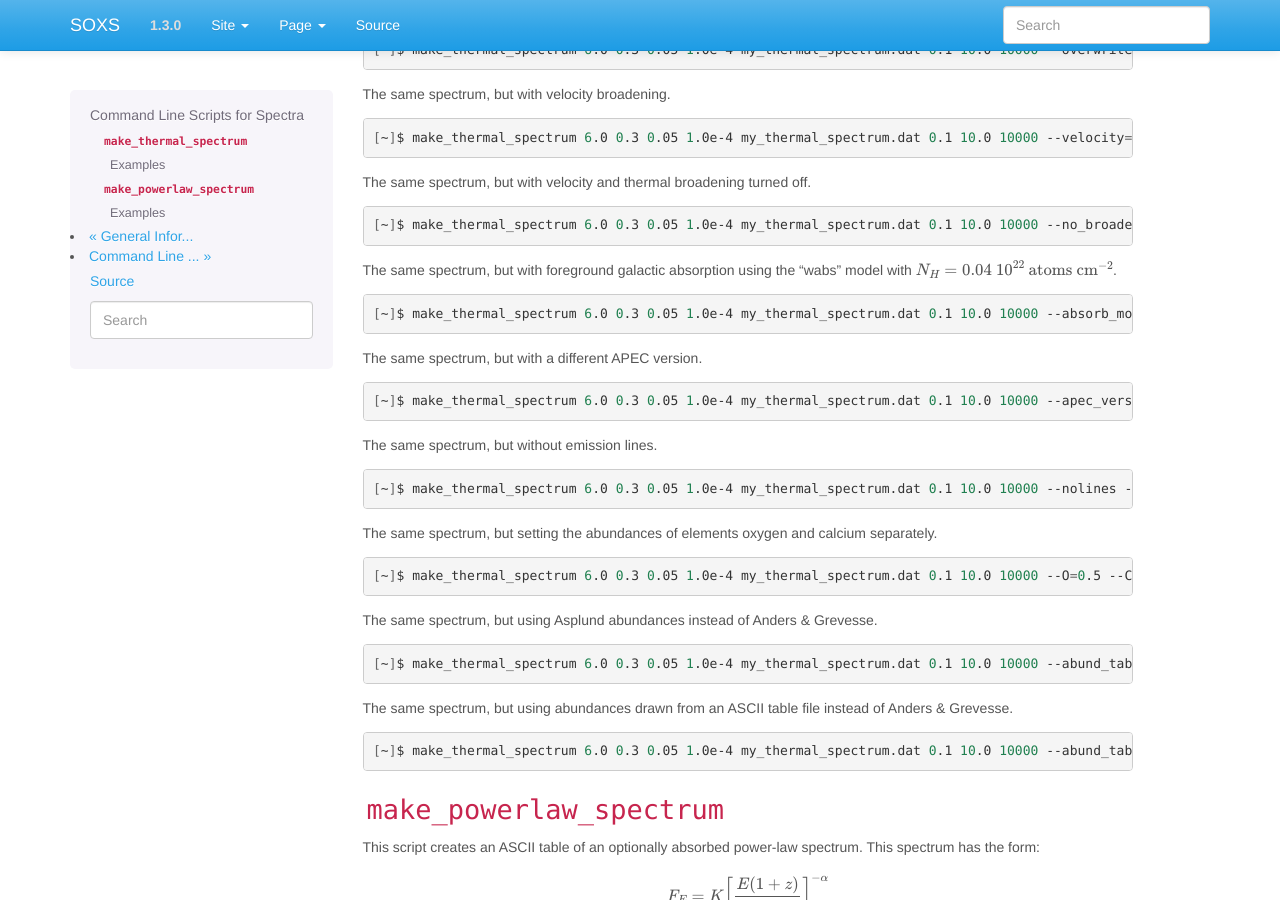
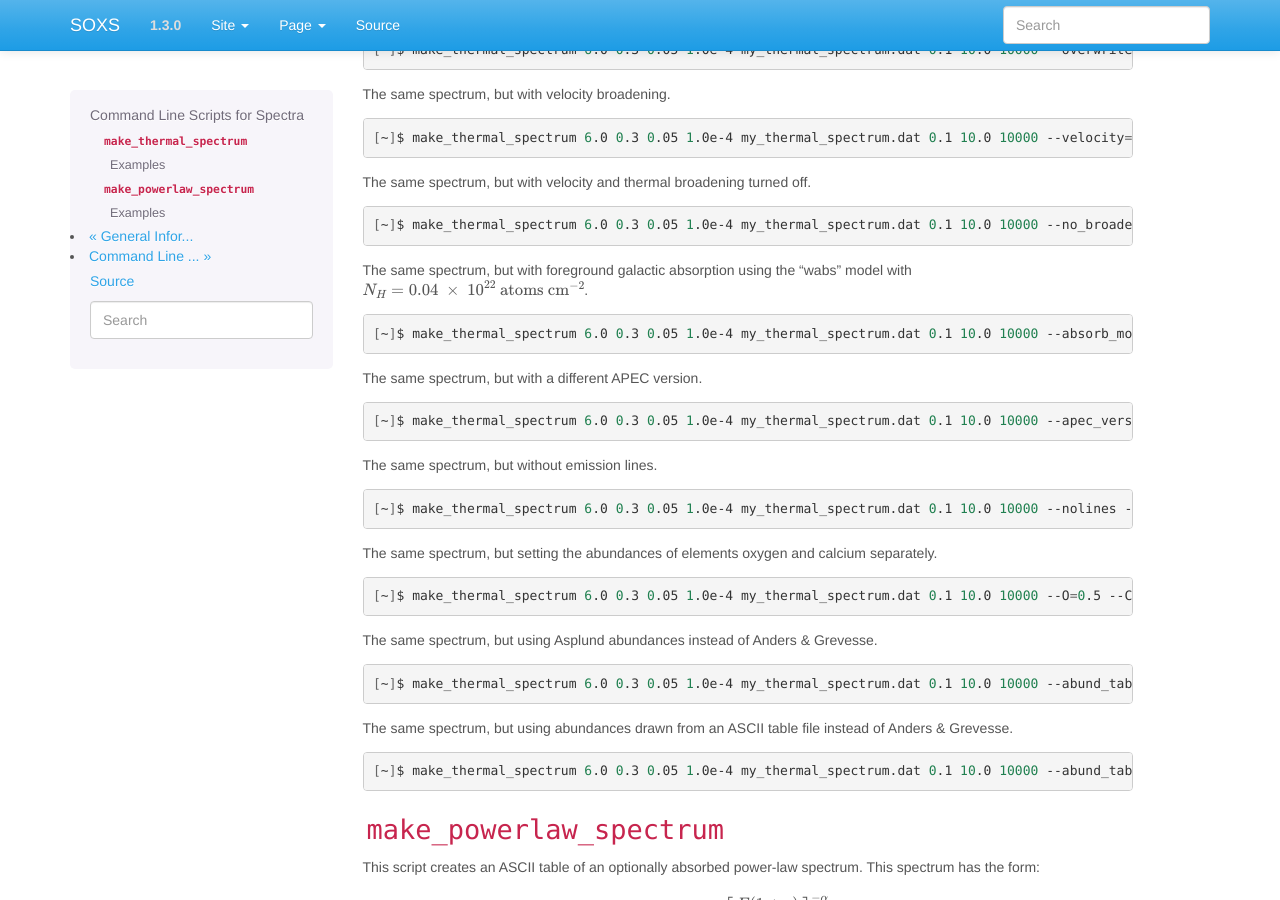
Before and after one commit to lynx-x-ray-observatory/soxs, a Sphinx documentation site: the page built from doc/source/command_line/spectra.rst, in a window 1280 px wide and 900 px high, scrolled down 1210 px. Built offline with Sphinx 7.4.7, drawn with Linux system fonts in a browser that asks for light colours.

Commit message:
Need the times symbol here

```diff
--- a/doc/source/command_line/spectra.rst
+++ b/doc/source/command_line/spectra.rst
@@ -85,7 +85,7 @@ The same spectrum, but with velocity and thermal broadening turned off.
     [~]$ make_thermal_spectrum 6.0 0.3 0.05 1.0e-4 my_thermal_spectrum.dat 0.1 10.0 10000 --no_broadening --overwrite
 
 The same spectrum, but with foreground galactic absorption using the "wabs" model
-with :math:`N_H = 0.04~10^{22}~\rm{atoms~cm^{-2}}`.
+with :math:`N_H = 0.04~\times~10^{22}~\rm{atoms~cm^{-2}}`.
 
 .. code-block:: bash
 
```
